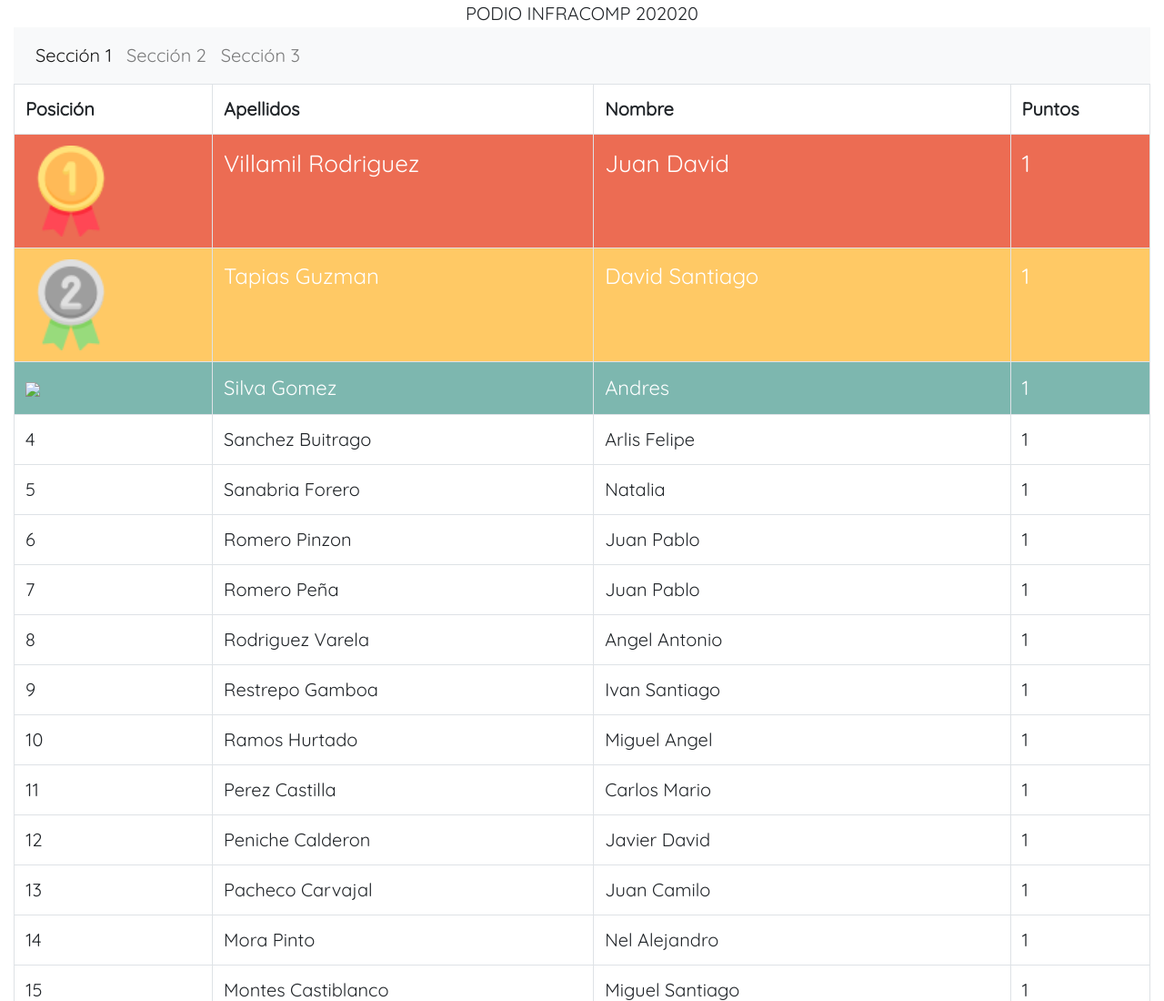
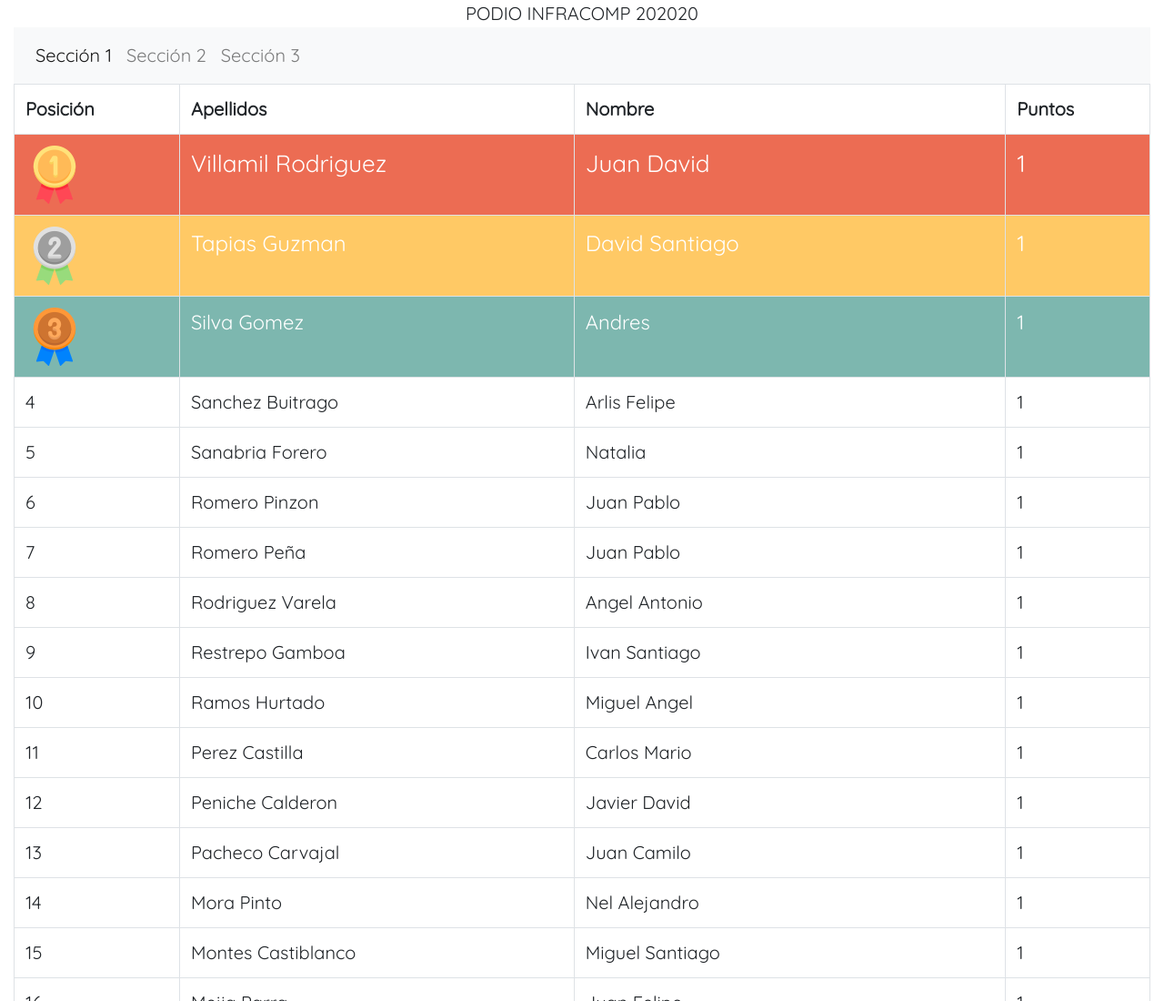
Before and after one commit to mjocampov/infracomp202020, a plain HTML site: page index.html in a window 1280 px wide. Shown: the top 1100 px of the page at 91% size. Drawn offline with nearby package versions, Linux system fonts and the light colour scheme.

Commit message:
final final touches

```diff
--- a/css/style.css
+++ b/css/style.css
@@ -30,8 +30,3 @@ p {
   color: white;
   background: #7db7af;
 }
-
-.podium {
-  width: 100px;
-  height: auto;
-}
```
Also changed, not shown: img/third.png (added), 1 other file.
